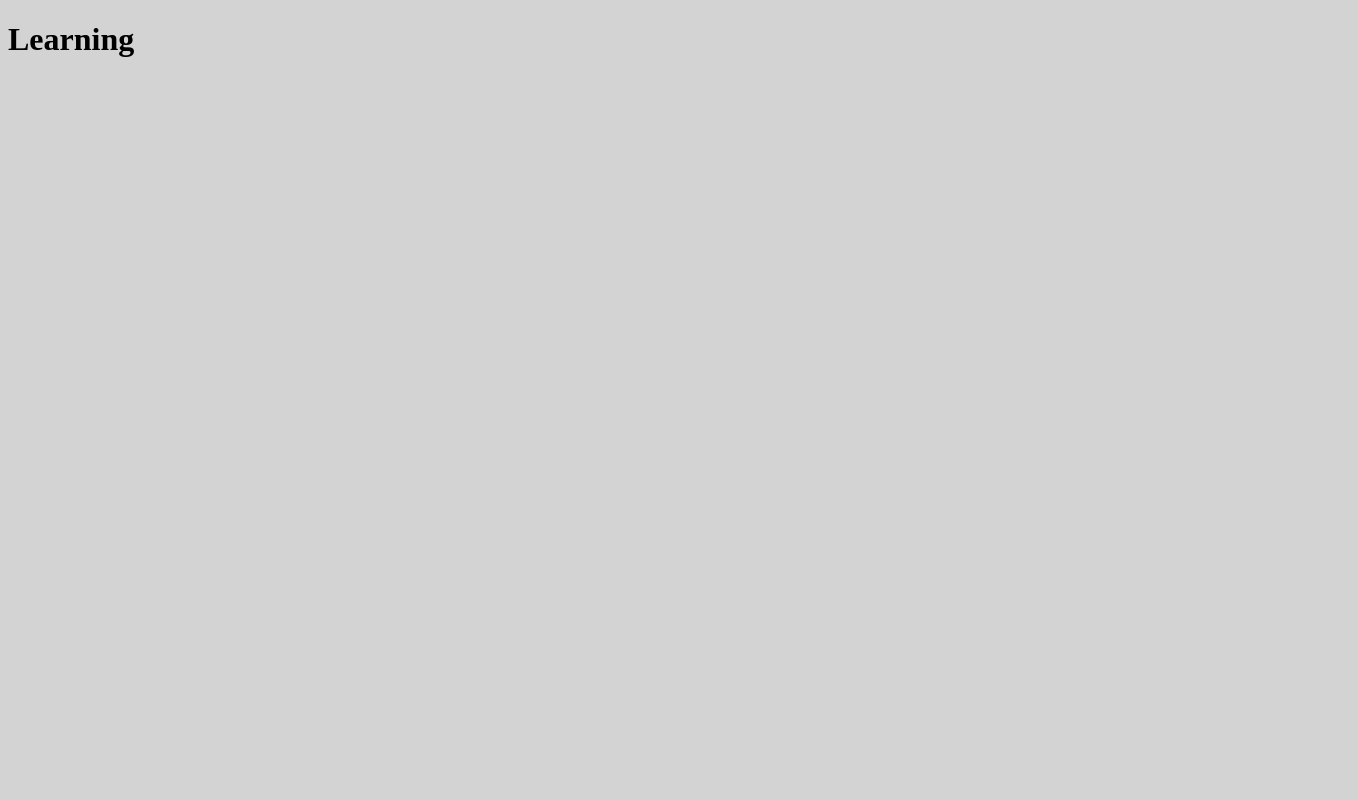
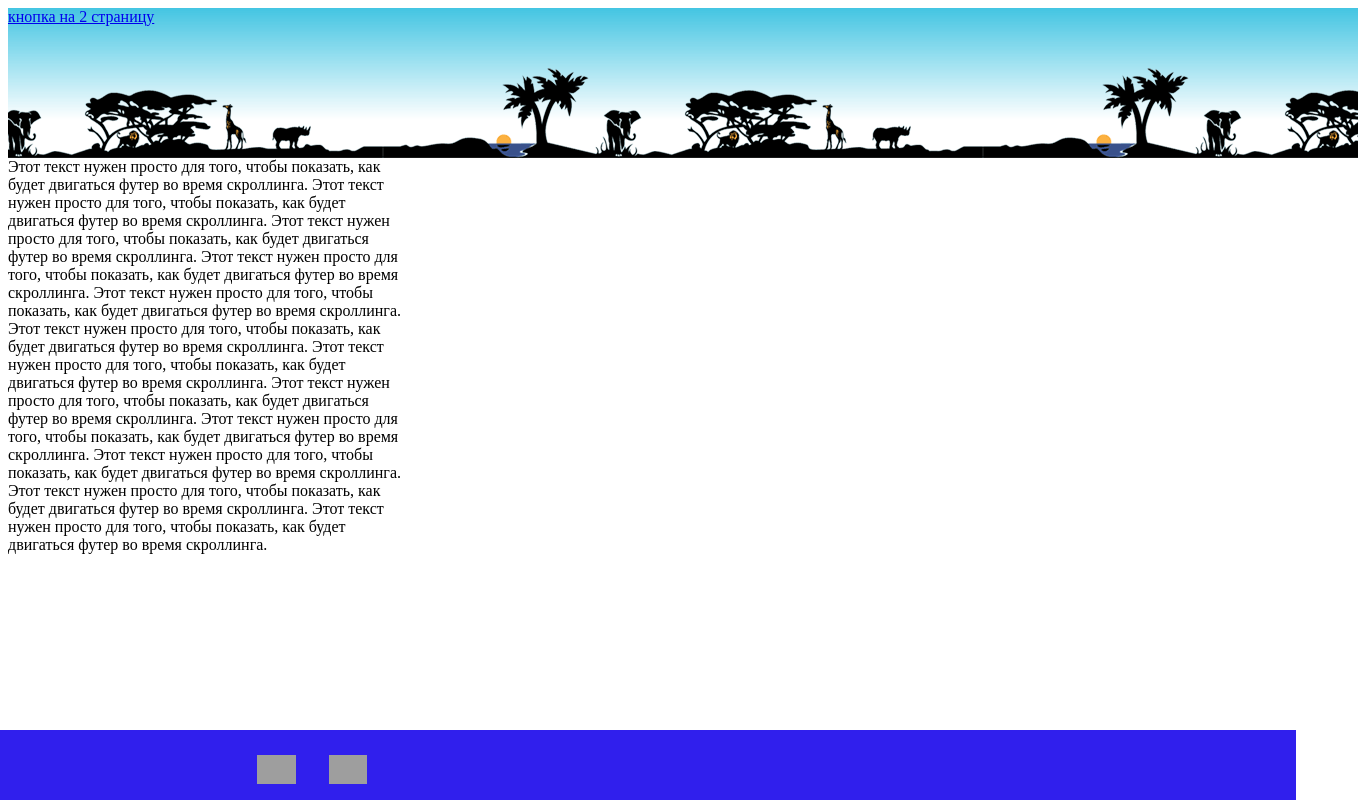
Before and after one commit to ripartyom/learn-html-js, a plain HTML site: page app/public/index.html in a window 1280 px wide. Shown: the whole page, 1358 px wide, since content can reach past the window. Drawn offline with Linux system fonts and the light colour scheme; grey boxes are pictures that could not be loaded.

Commit message:
новая страница

```diff
--- a/app/public/css/app.css
+++ b/app/public/css/app.css
@@ -1,3 +1,45 @@
+
+.header {
+    height: 150px;
+    width: 1350px;
+    display: block;
+    background: url("/images/6-05.png") repeat-x center bottom;
+}
+
+#wrapper {
+    margin: 344 auto 433px;
+    width: 399px;
+      }
+
 body {
-    background: lightgray;
+     background-color: e2e1eb;
+   }
+
+   #footer {
+    background-color: #301fed;
+    position: fixed;
+    left: 0;
+    bottom: 0;
+    height: 70px;
+    padding-left: 29px;
+        color: #f3f2ff;
+    width: 99%;
+   }
+
+   .all-symbols {
+   float:left;
+  margin-top:19px;
+  padding-left:199px;
+  }
+
+.symbol {
+  color: #fffcfc;
+  margin-top:6px;
+  margin-left:29px;
+  height:29px;
 }
+
+.symbol:hover {
+    padding:2px;
+    background-color:#fffcfc;
+    }
--- a/app/public/index.html
+++ b/app/public/index.html
@@ -7,7 +7,17 @@
     <link rel="stylesheet" type="text/css" href="/css/app.css">
 </head>
 <body>
-    <h1>Learning</h1>
+    <header class="header">
+        <a href="/index2.html">кнопка на 2 страницу</a>
+    </header>
     <script src="/js/app.js"></script>
+    <div id="wrapper">
+        Этот текст нужен просто для того, чтобы показать, как будет двигаться футер во время скроллинга. Этот текст нужен просто для того, чтобы показать, как будет двигаться футер во время скроллинга. Этот текст нужен просто для того, чтобы показать, как будет двигаться футер во время скроллинга. Этот текст нужен просто для того, чтобы показать, как будет двигаться футер во время скроллинга. Этот текст нужен просто для того, чтобы показать, как будет двигаться футер во время скроллинга. Этот текст нужен просто для того, чтобы показать, как будет двигаться футер во время скроллинга. Этот текст нужен просто для того, чтобы показать, как будет двигаться футер во время скроллинга. Этот текст нужен просто для того, чтобы показать, как будет двигаться футер во время скроллинга. Этот текст нужен просто для того, чтобы показать, как будет двигаться футер во время скроллинга. Этот текст нужен просто для того, чтобы показать, как будет двигаться футер во время скроллинга. Этот текст нужен просто для того, чтобы показать, как будет двигаться футер во время скроллинга. Этот текст нужен просто для того, чтобы показать, как будет двигаться футер во время скроллинга.
+       </div>
+       <div id="footer">
+       <div class="all-symbols">
+       <a href="https://vk.com/feed"><img src="https://cdn-icons-png.flaticon.com/512/25/25684.png" class="symbol" alt="VK icon"></a>
+       <a href="https://ok.ru/"><img src="https://cdn-icons-png.flaticon.com/512/48/48971.png" class="symbol" alt="OK icon"></a>
+     </div>
 </body>
 </html>
```
Also changed, not shown: app/public/index2.html (added, +13 -0 lines), app/public/images/6-05.png (added).
